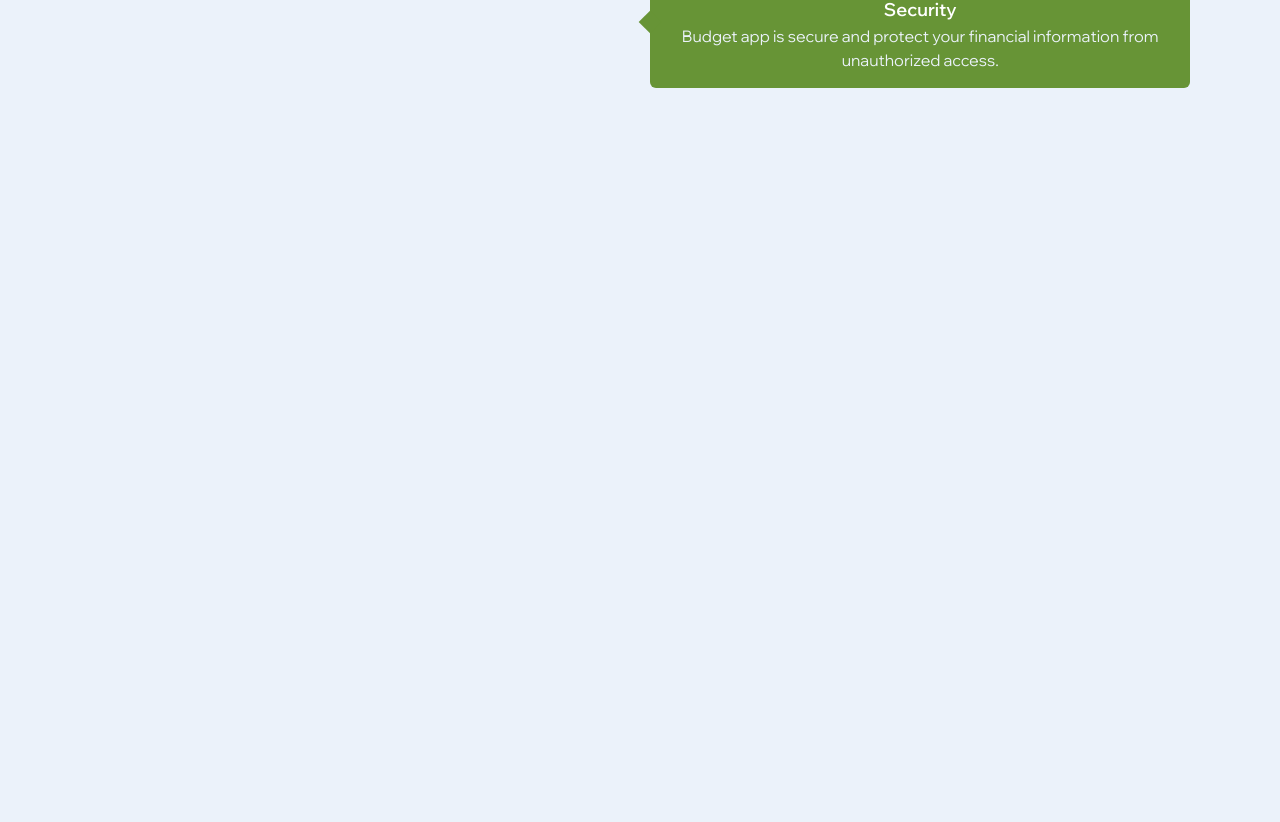
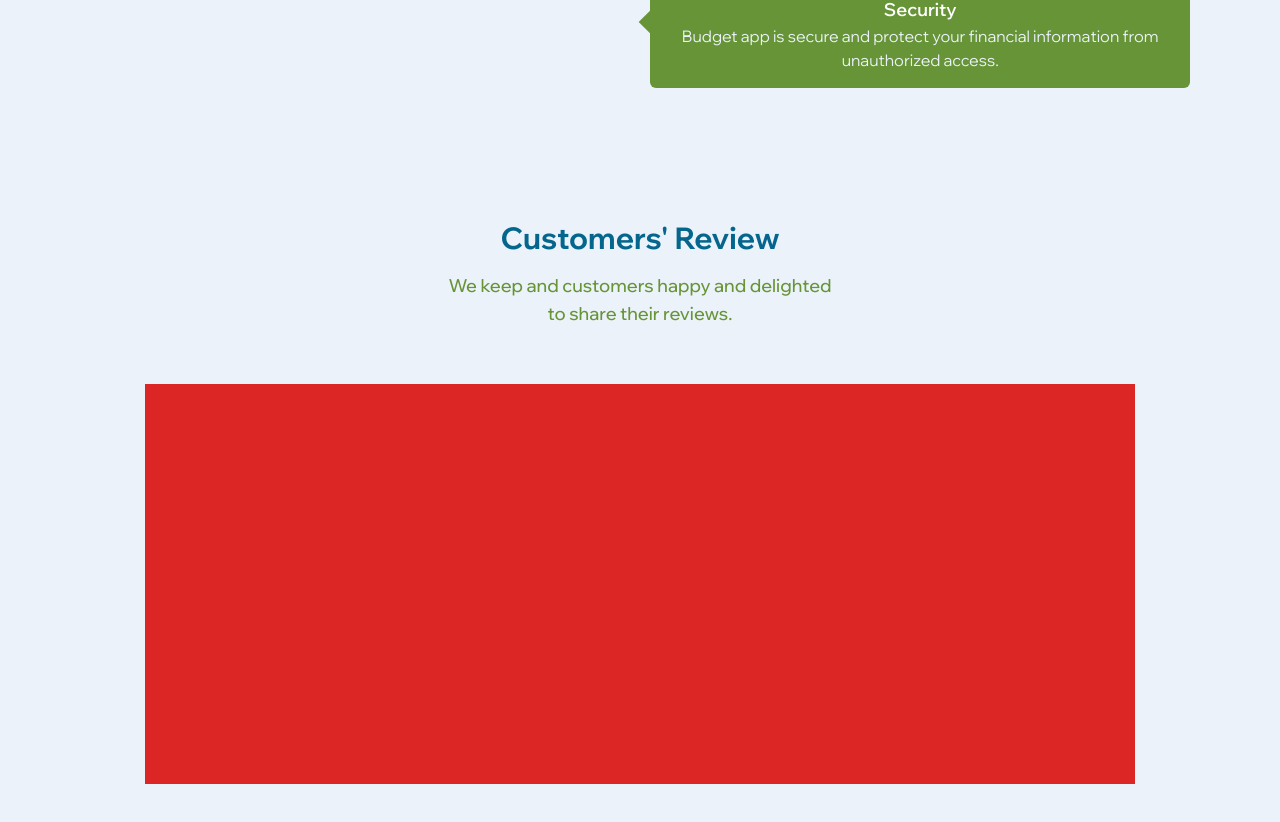
Before and after one commit to AnitaIkediashi/budget-app, a React (Create React App) app: page / in a window 1280 px wide. Shown: the part 1384-2206 px from the top of the page. Before the commit the page ends 1548 px from the top, so only its background shows below. Built offline with nearby package versions, Linux system fonts and the light colour scheme.

Commit message:
Created Testimonial Component

```diff
--- a/src/App.js
+++ b/src/App.js
@@ -1,10 +1,11 @@
-import { Features, HeroDesktop } from "./components";
+import { Features, HeroDesktop, Testimonials } from "./components";
 
 function App() {
   return (
     <>
       <HeroDesktop />
       <Features />
+      <Testimonials />
     </>
   );
 }
--- /dev/null
+++ b/src/components/Testimonials.jsx
@@ -0,0 +1,20 @@
+import React from "react";
+import Header from "./Header";
+
+const Testimonials = () => {
+  return (
+    <section className="py-14 px-8 lg:px-[7%] ">
+      {/* heading */}
+      <Header title="Customers' Review" />
+      <p className="text-center max-w-sm mx-auto py-4 text-dark-green text-lg font-medium mb-10">
+        We keep and customers happy and delighted to share their reviews.
+      </p>
+      {/* carousel */}
+      <div className="w-[90%] h-[400px] mx-auto bg-red-600">
+
+      </div>
+    </section>
+  );
+};
+
+export default Testimonials;
--- a/src/components/index.js
+++ b/src/components/index.js
@@ -1,2 +1,3 @@
 export {default as HeroDesktop} from './HeroDesktop'
 export {default as Features} from './Features'
+export {default as Testimonials} from './Testimonials'
```
Also changed, not shown: src/components/Features.jsx (+5 -2 lines), src/assets/images/quote.png (added).
